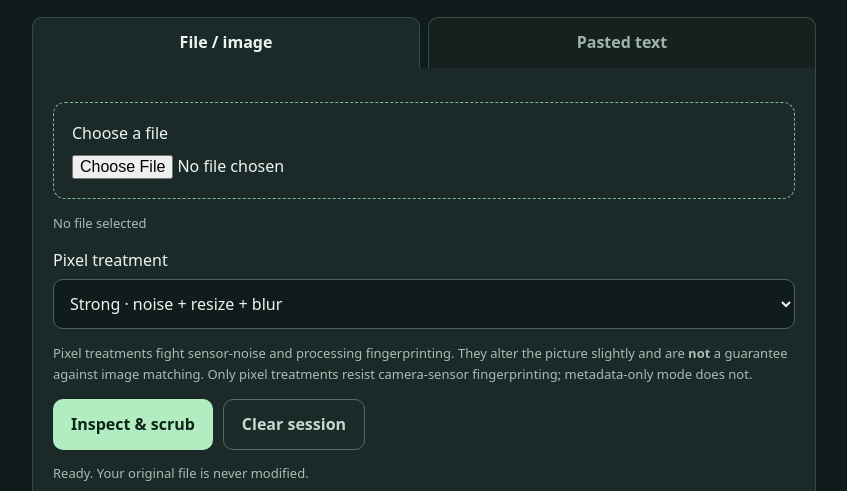
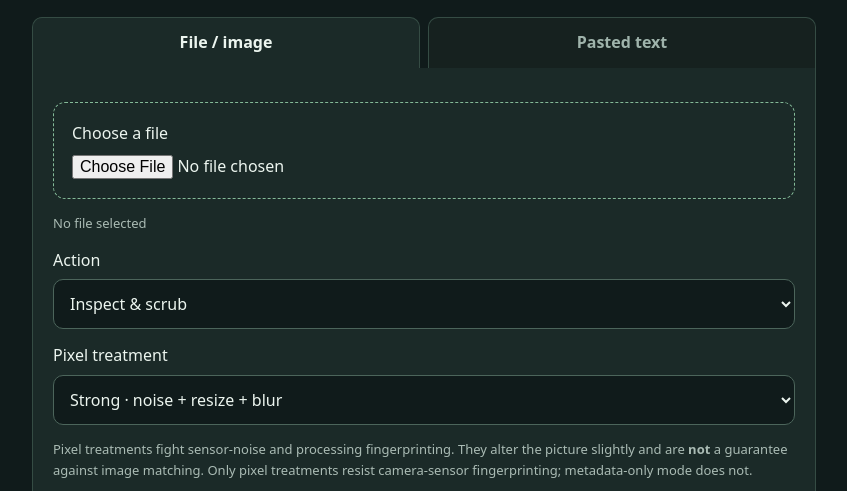
Before and after one commit to xiaram00n/scrubber, a plain HTML site: page index.html in a window 1280 px wide. Shown: the part 243-734 px from the top of the page, without its empty margins (216-1063 px from the left). Drawn offline with Linux system fonts and the light colour scheme.

Commit message:
Add inspect-only mode option

```diff
--- a/index.html
+++ b/index.html
@@ -73,7 +73,12 @@ ul.tight li{margin:3px 0}
 <label class="pick">Choose a file<input id="file" type="file"></label>
 <p class="hint" id="selected">No file selected</p>
 <div id="imgOpts">
-<label>Pixel treatment
+<label>Action
+<select id="mode">
+<option value="both" selected>Inspect &amp; scrub</option>
+<option value="inspect">Inspect only · change nothing</option>
+</select></label>
+<label id="strengthLabel">Pixel treatment
 <select id="strength">
 <option value="0">Metadata only · pixels untouched</option>
 <option value="1">Light · slight noise</option>
@@ -743,6 +748,7 @@ $("go").onclick = async () => {
   }
   const beforeCard = findingsCard("BEFORE — what your file carries", before, $("results"));
   const img = el("img", null, beforeCard); img.alt = "original preview"; img.src = objectURL(f);
+  if($("mode").value === "inspect"){ $("status").textContent = "Inspection done — nothing was changed."; return; }
   $("status").textContent = "Scrubbing…";
   const level = Number($("strength").value);
   const clean = await scrubImage(f, level);
```
